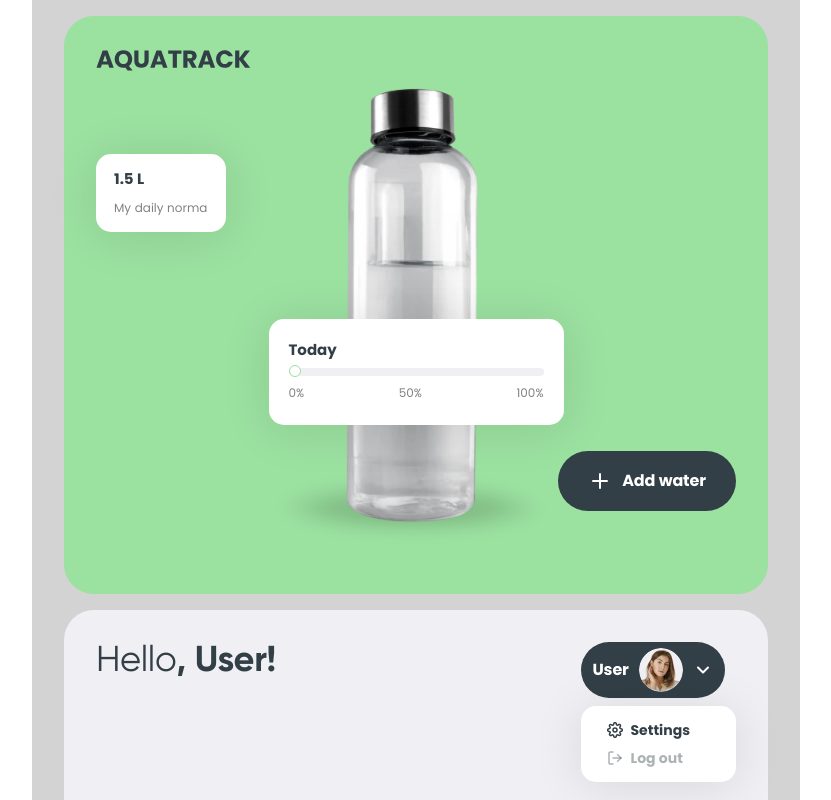
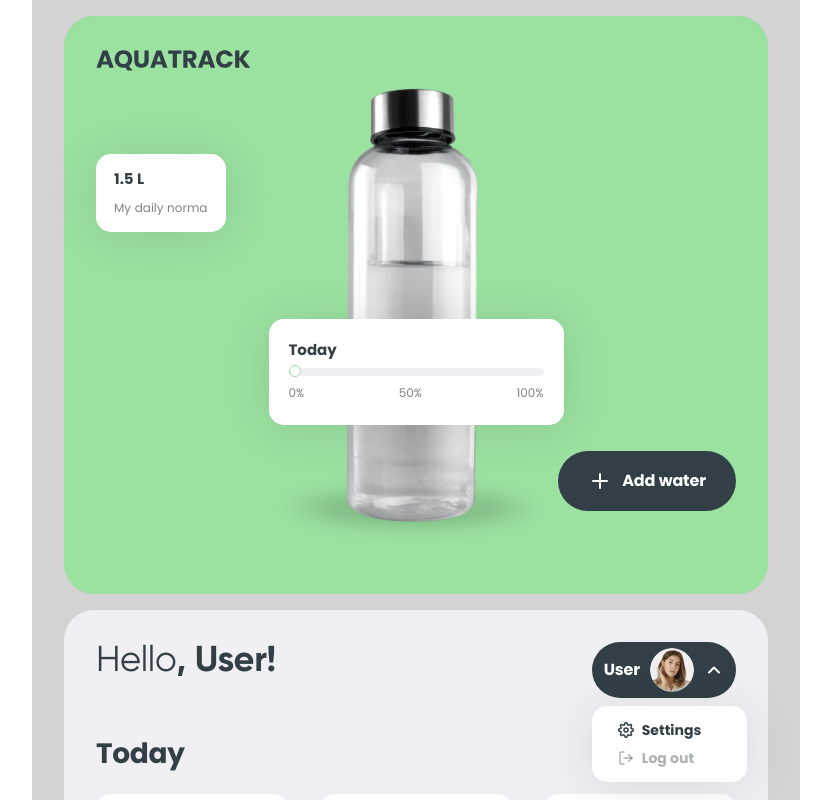
Before and after one commit to Serhii-Ivanchenko/Team-03-project-front, a React (Vite) app: page /tracker in a window 1280 px wide. Both pictures are taken after a click on the button "User". Shown: the top 800 px of the page, without its empty margins (224-1055 px from the left). Built offline with nearby package versions, Linux system fonts and the light colour scheme.

Commit message:
render monthInfo component and fixed userBarPopover position

```diff
--- a/src/components/MonthInfo/MonthInfo.module.css
+++ b/src/components/MonthInfo/MonthInfo.module.css
@@ -4,6 +4,8 @@
         background-color: #f0eff4;
         border-top: none;
         border-radius: 30px;
+        margin-top: 40px;
+
  }
 
 
--- a/src/components/UserBar/UserBar.jsx
+++ b/src/components/UserBar/UserBar.jsx
@@ -1,11 +1,9 @@
+import { useState } from 'react';
 import styles from './UserBar.module.css';
 import avatar1x from '../../assets/images/user_bar/user_avatar_1x.webp';
 import avatar2x from '../../assets/images/user_bar/user_avatar_2x.webp';
 import iconArrow from '../../assets/images/icons/icons.svg';
-
 import UserBarPopover from '../UserBarPopover/UserBarPopover';
-import { useEffect } from 'react';
-import { useState } from 'react';
 
 const UserBar = ({ userName }) => {
   const [isPopoverOpen, setIsPopoverOpen] = useState(false);
@@ -14,39 +12,21 @@ const UserBar = ({ userName }) => {
     setIsPopoverOpen((prev) => !prev);
   };
 
-  const handleClickOutside = (e) => {
-    if (!e.target.closest(`.${styles.userBar}`)) {
-      setIsPopoverOpen(false);
-    }
-  };
-
-  useEffect(() => {
-    if (isPopoverOpen) {
-      document.addEventListener('click', handleClickOutside);
-    } else {
-      document.removeEventListener('click', handleClickOutside);
-    }
-
-    return () => {
-      document.removeEventListener('click', handleClickOutside);
-    };
-  }, [isPopoverOpen]);
-
   return (
     <div className={styles.userBarContainer}>
       <button className={styles.userBar} onClick={togglePopover}>
-      <span className={styles.userName}>{userName}</span>
+        <span className={styles.userName}>{userName}</span>
         <img
           src={avatar1x}
           srcSet={`${avatar1x} 1x, ${avatar2x} 2x`}
           alt={`${userName}'s avatar`}
           className={styles.avatar}
         />
-         <svg className={styles.icon}>
-          <use href={`${iconArrow}#icon-arrow-down`}></use>
+        <svg className={styles.icon}>
+          <use href={`${iconArrow}#icon-arrow-${isPopoverOpen ? 'up' : 'down'}`}></use>
         </svg>
       </button>
-      {isPopoverOpen && <UserBarPopover />}
+      <UserBarPopover isVisible={isPopoverOpen} />
     </div>
   );
 };
--- a/src/components/UserBar/UserBar.module.css
+++ b/src/components/UserBar/UserBar.module.css
@@ -4,6 +4,7 @@
   flex-direction: column;
   align-items: flex-start;
   gap: 8px;
+  position: relative;
 }
 
 .userBar {
--- a/src/components/UserBarPopover/UserBarPopover.jsx
+++ b/src/components/UserBarPopover/UserBarPopover.jsx
@@ -1,22 +1,48 @@
 import styles from './UserBarPopover.module.css';
-import iconMenu from "../../assets/images/icons/icons.svg";
+import iconMenu from '../../assets/images/icons/icons.svg';
+import Modal from '../Modal/Modal';
+import UserSettingsForm from '../UserSettingsForm/UserSettingsForm';
+import LogOutModal from '../Modals/LogOutModal/LogOutModal';
+import { useState } from 'react';
 
-const UserBarPopover = () => {
+const UserBarPopover = ({ isVisible }) => {
+  const [isSettingsModalOpen, setSettingsModalOpen] = useState(false);
+  const [isLogOutModalOpen, setLogOutModalOpen] = useState(false);
+
+  const openSettingsModal = () => setSettingsModalOpen(true);
+  const closeSettingsModal = () => setSettingsModalOpen(false);
+
+  const openLogOutModal = () => setLogOutModalOpen(true);
+  const closeLogOutModal = () => setLogOutModalOpen(false);
+
   return (
-    <div className={styles.popover}>
-      <button className={styles.button}>
+    <div className={`${styles.popover} ${!isVisible ? styles.hidden : ''}`}>
+      <button className={styles.button} onClick={openSettingsModal}>
         <svg className={styles.icon}>
           <use href={`${iconMenu}#icon-settings`}></use>
         </svg>
         Settings
       </button>
-      <button className={styles.buttonOut}>
+      <button className={styles.buttonOut} onClick={openLogOutModal}>
         <svg className={styles.iconOut}>
           <use href={`${iconMenu}#icon-log-out`}></use>
         </svg>
         Log out
       </button>
+
+      {isSettingsModalOpen && (
+        <Modal isOpen={isSettingsModalOpen} onClose={closeSettingsModal}>
+          <UserSettingsForm />
+        </Modal>
+      )}
+
+      {isLogOutModalOpen && (
+        <Modal isOpen={isLogOutModalOpen} onClose={closeLogOutModal}>
+          <LogOutModal />
+        </Modal>
+      )}
     </div>
   );
 };
+
 export default UserBarPopover;
--- a/src/components/UserBarPopover/UserBarPopover.module.css
+++ b/src/components/UserBarPopover/UserBarPopover.module.css
@@ -1,4 +1,8 @@
 .popover {
+  position: absolute;
+  top: 100%;
+  /* right: 0; */
+  margin-top: 4px;
   display: inline-flex;
   padding: 14px 40px 14px 20px;
   flex-direction: column;
@@ -8,6 +12,13 @@
   border-radius: 15px;
   background: #FFF;
   box-shadow: 0px 4px 50px 0px rgba(0, 0, 0, 0.10);
+  z-index: 100;
+}
+
+@media only screen and (min-width: 768px) {
+  .popover {
+    margin-top: 8px;
+  }
 }
 
 .button,
@@ -44,3 +55,7 @@
 .iconOut {
   stroke: rgba(50, 63, 71, 0.40);
 }
+
+.hidden {
+  display: none;
+}
--- a/src/components/WaterDetailedInfo/WaterDetailedInfo.jsx
+++ b/src/components/WaterDetailedInfo/WaterDetailedInfo.jsx
@@ -1,12 +1,14 @@
-import DailyInfo from "../DailyInfo/DailyInfo"
-import UserPanel from "../UserPanel/UserPanel"
-import styles from "./WaterDetailedInfo.module.css"
+import DailyInfo from "../DailyInfo/DailyInfo";
+import UserPanel from "../UserPanel/UserPanel";
+import MonthInfo from "../MonthInfo/MonthInfo";
+import styles from "./WaterDetailedInfo.module.css";
 
 const WaterDetailedInfo = () => {
     return (
         <div className={styles.container}>
             <UserPanel />
             <DailyInfo />
+            <MonthInfo />
         </div>
     )
 }
```
Also changed, not shown: src/components/DailyInfo/DailyInfo.module.css (line endings or trailing spaces).
